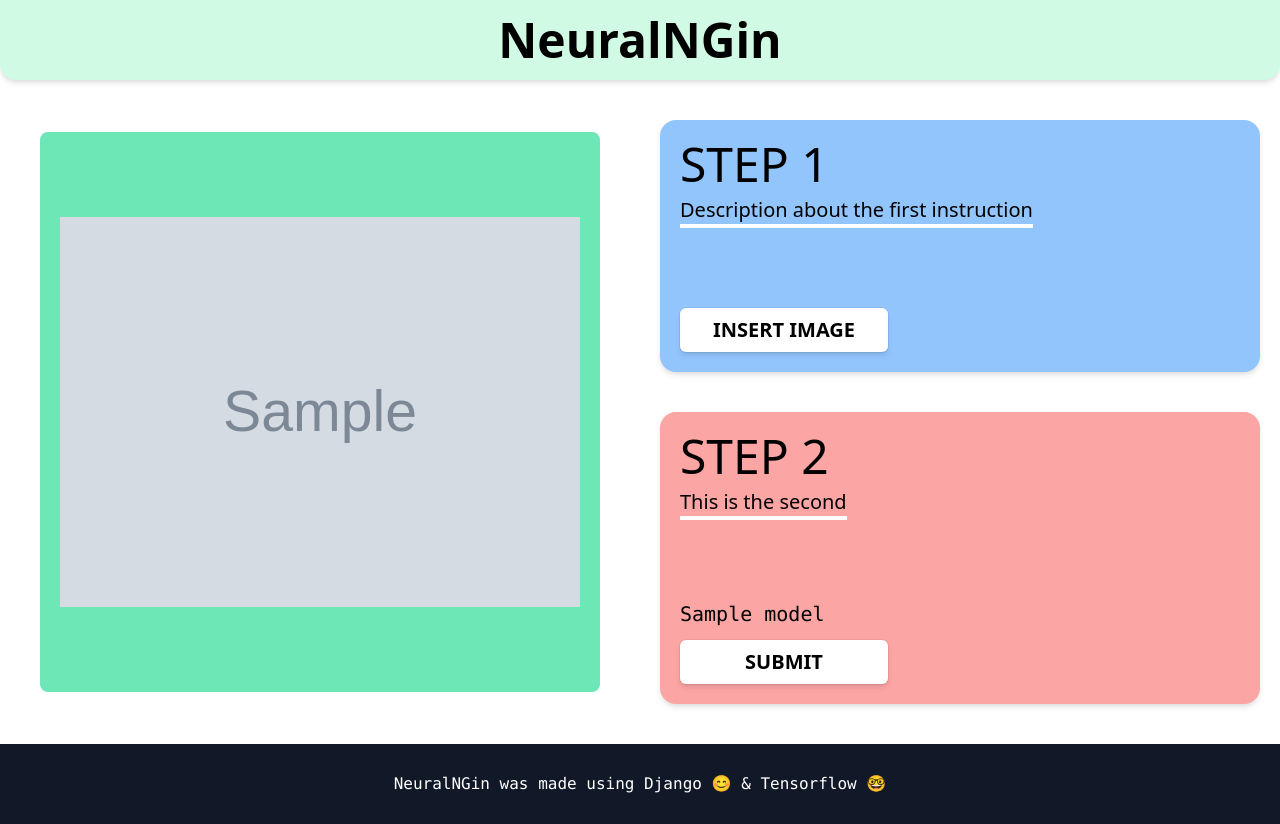
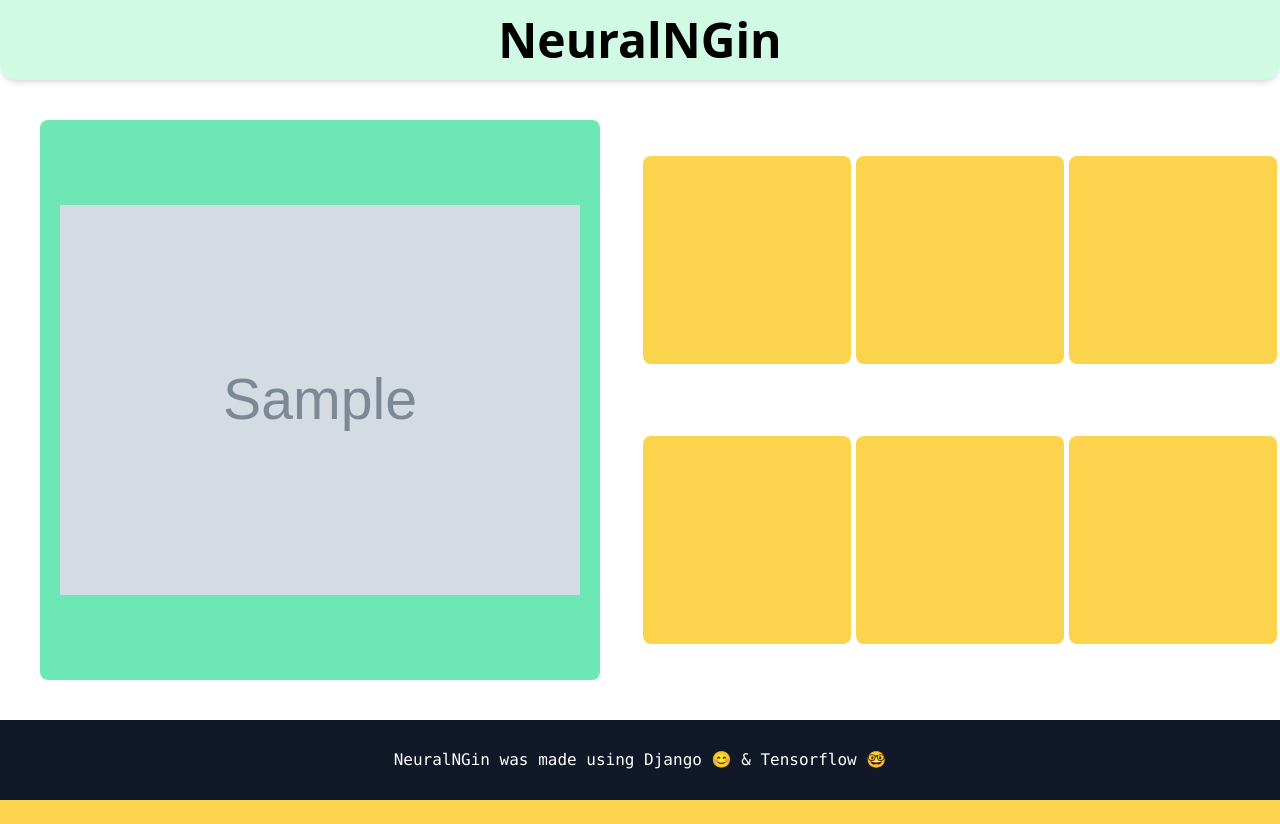
Before and after one commit to HackerTon/featureanalysis, a Django app: template webserver/neuralngin/templates/output.html in a window 1280 px wide. After the commit the page ends 800 px from the top, so only its background shows below. Run offline with Django 3.2, Linux system fonts and the light colour scheme; the template is opened without the code that fills it: most values are stand-ins (such as "Sample title", 1, 10 or a date in 2020); grey boxes marked "Sample" are stand-in pictures; some libraries are stand-ins or nearby versions.

Commit message:
webserver update

```diff
--- a/webserver/neuralngin/static/css/dist/styles.css
+++ b/webserver/neuralngin/static/css/dist/styles.css
@@ -780,12 +780,37 @@ select {
   position: static;
 }
 
+.absolute {
+  position: absolute;
+}
+
+.left-0 {
+  left: 0px;
+}
+
+.bottom-0 {
+  bottom: 0px;
+}
+
+.my-5 {
+  margin-top: 1.25rem;
+  margin-bottom: 1.25rem;
+}
+
 .mt-20 {
   margin-top: 5rem;
 }
 
 .mb-3 {
   margin-bottom: 0.75rem;
+}
+
+.mt-5 {
+  margin-top: 1.25rem;
+}
+
+.mt-10 {
+  margin-top: 2.5rem;
 }
 
 .block {
@@ -812,6 +837,14 @@ select {
   height: 5rem;
 }
 
+.h-10 {
+  height: 2.5rem;
+}
+
+.h-52 {
+  height: 13rem;
+}
+
 .w-\[50vh\] {
   width: 50vh;
 }
@@ -828,8 +861,20 @@ select {
   width: 97.85vw;
 }
 
+.w-5 {
+  width: 1.25rem;
+}
+
+.w-10 {
+  width: 2.5rem;
+}
+
 .grid-cols-1 {
   grid-template-columns: repeat(1, minmax(0, 1fr));
+}
+
+.grid-cols-3 {
+  grid-template-columns: repeat(3, minmax(0, 1fr));
 }
 
 .place-items-center {
@@ -888,6 +933,11 @@ select {
 .bg-green-100 {
   --tw-bg-opacity: 1;
   background-color: rgba(209, 250, 229, var(--tw-bg-opacity));
+}
+
+.bg-yellow-300 {
+  --tw-bg-opacity: 1;
+  background-color: rgba(252, 211, 77, var(--tw-bg-opacity));
 }
 
 .object-contain {
@@ -1017,6 +1067,18 @@ select {
 }
 
 @media (min-width: 768px) {
+  .md\:relative {
+    position: relative;
+  }
+
+  .md\:mt-5 {
+    margin-top: 1.25rem;
+  }
+
+  .md\:mt-10 {
+    margin-top: 2.5rem;
+  }
+
   .md\:h-\[70vh\] {
     height: 70vh;
   }
@@ -1027,6 +1089,10 @@ select {
 
   .md\:w-screen {
     width: 100vw;
+  }
+
+  .md\:grid-cols-2 {
+    grid-template-columns: repeat(2, minmax(0, 1fr));
   }
 }
 
--- a/webserver/neuralngin/templates/output.html
+++ b/webserver/neuralngin/templates/output.html
@@ -12,13 +12,7 @@
   <body>
     {% include "header.html" %}
     <!-- main grid -->
-    <form
-      method="post"
-      enctype="multipart/form-data"
-      class="grid grid-cols-1 pt-10 lg:pt-0 lg:grid-cols-2"
-    >
-      {% csrf_token %}
-
+    <div class="grid grid-cols-1 md:grid-cols-2 pt-10 lg:pt-0 mt-10">
       <!-- image input -->
       <div class="grid grid-cols-1 place-items-center">
         <div
@@ -41,46 +35,35 @@
         </div>
       </div>
 
-      <!-- right form -->
-      <div class="text-xl self-center">
-        <!-- combo -->
-        <div class="mini-box bg-blue-300">
-          <div class="inline-block border-b-4 border-white">
-            <p class="text-5xl font-medium">STEP 1</p>
-            <p class="pt-2">Description about the first instruction</p>
-          </div>
-          <label
-            for="{{ image.id_for_label }}"
-            class="cute-button mt-20 w-52 text-center"
-            >INSERT IMAGE</label
-          >
-        </div>
+      <div class="grid grid-cols-3 place-items-center">
+        <div id="box" class="w-52 h-52 bg-yellow-300 rounded-lg"></div>
+        <div id="box" class="w-52 h-52 bg-yellow-300 rounded-lg"></div>
+        <div id="box" class="w-52 h-52 bg-yellow-300 rounded-lg"></div>
+        <div id="box" class="w-52 h-52 bg-yellow-300 rounded-lg"></div>
+        <div id="box" class="w-52 h-52 bg-yellow-300 rounded-lg"></div>
+        <div id="box" class="w-52 h-52 bg-yellow-300 rounded-lg"></div>
+      </div>
+    </div>
+    <div
+      class="
+        grid
+        place-items-center
+        w-full
+        h-20
+        bg-gray-900
+        md:mt-10 md:relative
+        absolute
+        left-0
+        bottom-0
+      "
+    >
+      <div class="text-white font-mono block">
+        NeuralNGin was made using
+        <a href="#" class="hover:text-blue-700">Django 😊</a> &
+        <a href="#" class="hover:text-blue-700">Tensorflow 🤓</a>
+      </div>
+    </div>
 
-        <!-- neural network combo -->
-        <div class="mini-box bg-red-300">
-          <div class="inline-block border-b-4 border-white">
-            <p class="text-5xl font-medium">STEP 2</p>
-            <p class="pt-2">This is the second</p>
-          </div>
-          <div class="mt-20 mb-3 font-mono">{{ model }}</div>
-          <button class="cute-button" type="submit">SUBMIT</button>
-        </div>
-      </div>
-    </form>
-    {% include 'footer.html' %}
-    <script>
-      function readURL(input) {
-        if (input.files && input.files[0]) {
-          var reader = new FileReader();
-          reader.onload = function (e) {
-            var imgelement = document.getElementById("thisimg");
-            imgelement.src = e.target.result;
-          };
-
-          reader.readAsDataURL(input.files[0]);
-        }
-      }
-    </script>
     <!-- <script src="{% static 'js/main.js' %}"></script> -->
   </body>
 </html>
--- a/webserver/neuralngin/views.py
+++ b/webserver/neuralngin/views.py
@@ -32,3 +32,9 @@ class Mainview(View):
             return render(request, "output.html", {"image": image})
 
         print(form.errors)
+
+
+class SecondView(View):
+    def get(self, request):
+        print("get")
+        return render(request, "output.html")
--- a/webserver/webserver/urls.py
+++ b/webserver/webserver/urls.py
@@ -16,8 +16,10 @@ Including another URLconf
 from django.contrib import admin
 from django.urls import path
 from neuralngin.views import Mainview
+from neuralngin.views import SecondView
 
 urlpatterns = [
     path("", Mainview.as_view()),
+    path("test2", SecondView.as_view()),
     path("admin/", admin.site.urls),
 ]
```
Also changed, not shown: webserver/neuralngin/apps.py (+39 -39 lines), webserver/neuralngin/forms.py (+6 -7 lines).
